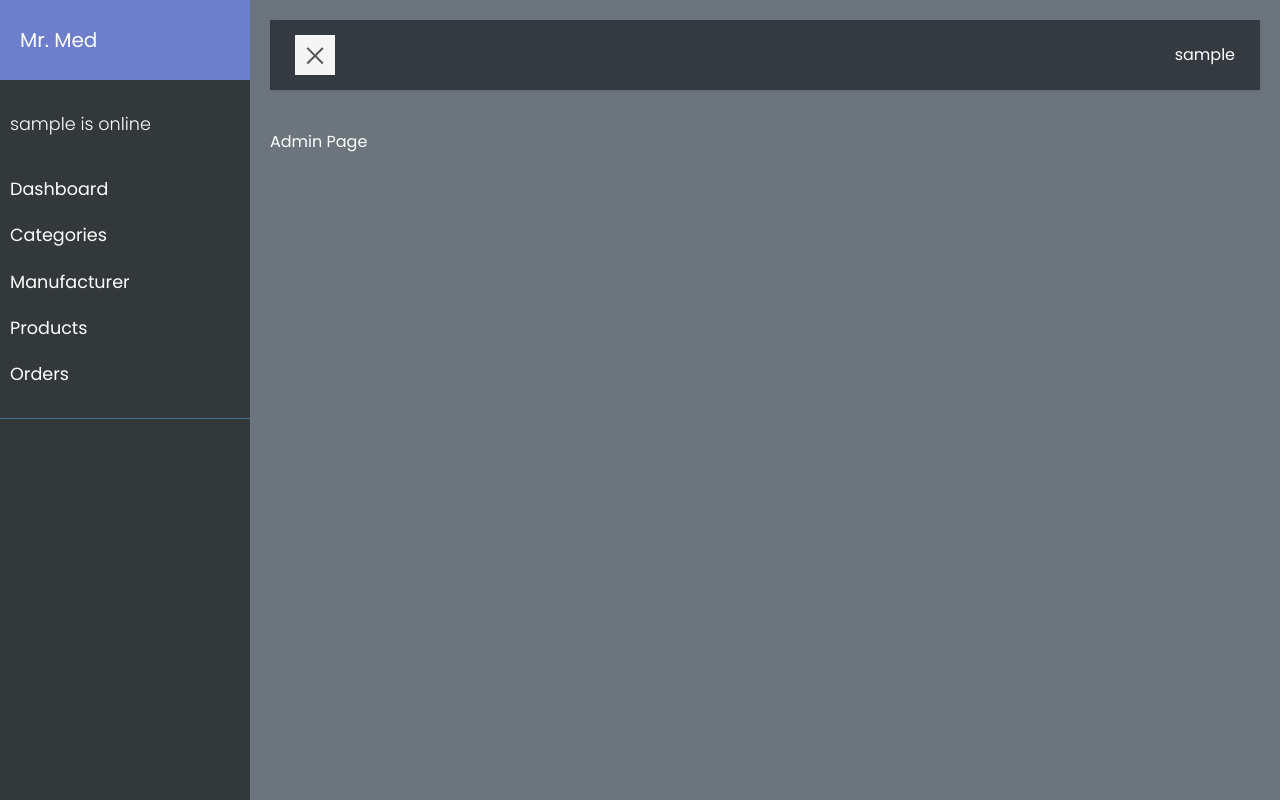
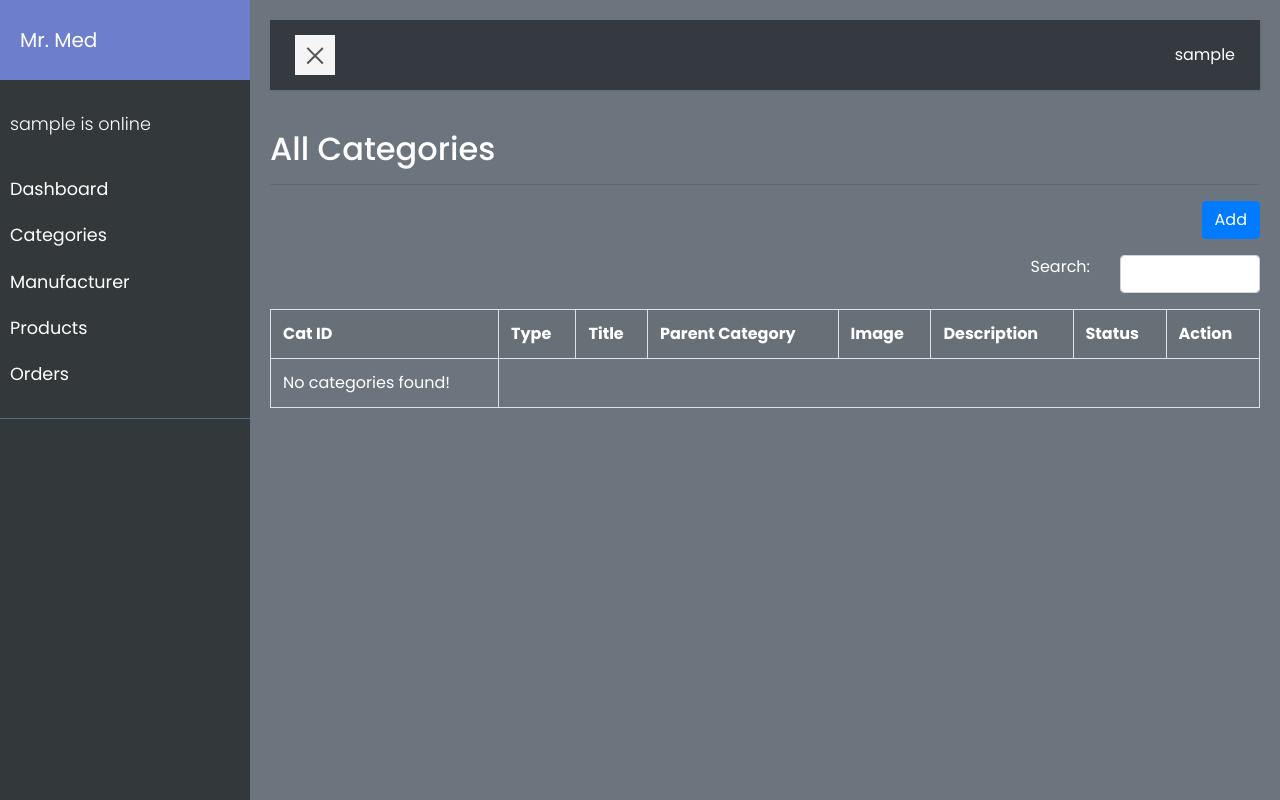
Before and after one commit to razerx100/medsite, a Flask app: page /admin in a window 1280 px wide. Run offline with Flask 2, Linux system fonts and the light colour scheme; the visitor is signed in with stand-in values (Sample User, id 1); data comes from the database, SQL or seed files in the repository; some libraries are stand-ins or nearby versions.

Commit message:
category page

```diff
--- a/app/templates/admin_page.html
+++ b/app/templates/admin_page.html
@@ -80,7 +80,7 @@
                 </div>
             </nav>
 
-            Admin Page
+            {% include 'categories.html' %}
         </div>
     </div>
 
--- /dev/null
+++ b/app/templates/categories.html
@@ -0,0 +1,51 @@
+<h2>All Categories</h2>
+<hr>
+<div class="row">
+    <div class=" col-11"></div>
+    <div class=" col-1">
+        <button type="button" class="btn btn-primary float-right">Add</button>
+    </div>
+</div>
+<div class="row mt-3">
+    <div class=" col-9"></div>
+    <div class=" col-1">
+        <label class="float-right">Search:</label>
+    </div>
+    <div class="col-2">
+        <form method="GET" class="form-group">
+            <input type="text" name="Search" class="form-control">
+        </form>
+    </div>
+</div>
+<table class="table table-striped table-bordered text-white">
+    <tr>
+        <th>Cat ID</th>
+        <th>Type</th>
+        <th>Title</th>
+        <th>Parent Category</th>
+        <th>Image</th>
+        <th>Description</th>
+        <th>Status</th>
+        <th>Action</th>
+    </tr>
+    {% if categories %}
+        {% for category in categories %}
+            <tr>
+                <td>{{category.id}}</td>
+                <td>{{category.type}}</td>
+                <td>{{category.title}}</td>
+                <td>{{category.parent}}</td>
+                <td>
+                    <img src="{{url_for('static', filename=category.image)}}" class=" img-thumbnail">
+                </td>
+                <td>{{category.description}}</td>
+                <td>{{category.status}}</td>
+                <td>{{category.action}}</td>
+            </tr>
+        {% endfor %}
+    {% else %}
+        <tr>
+            <td>No categories found!</td>
+        </tr>
+    {% endif %}
+</table>
```
